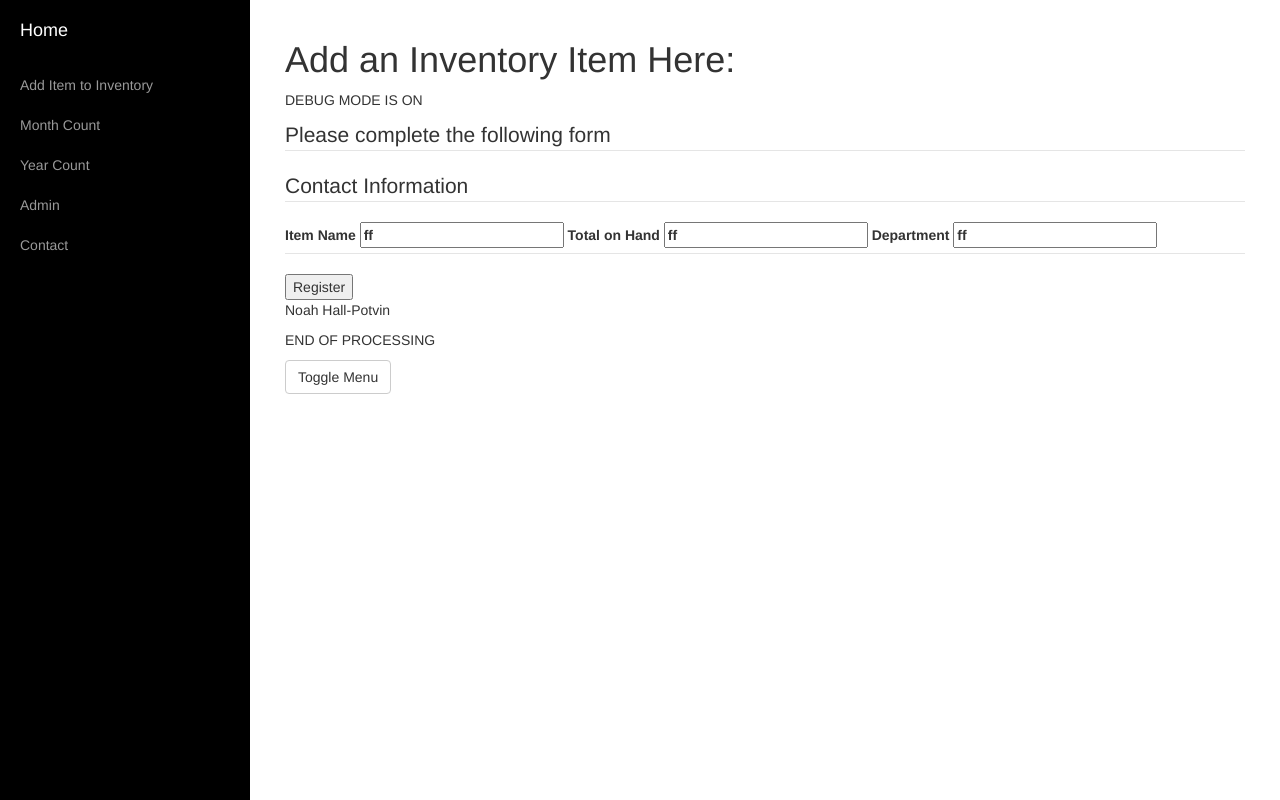
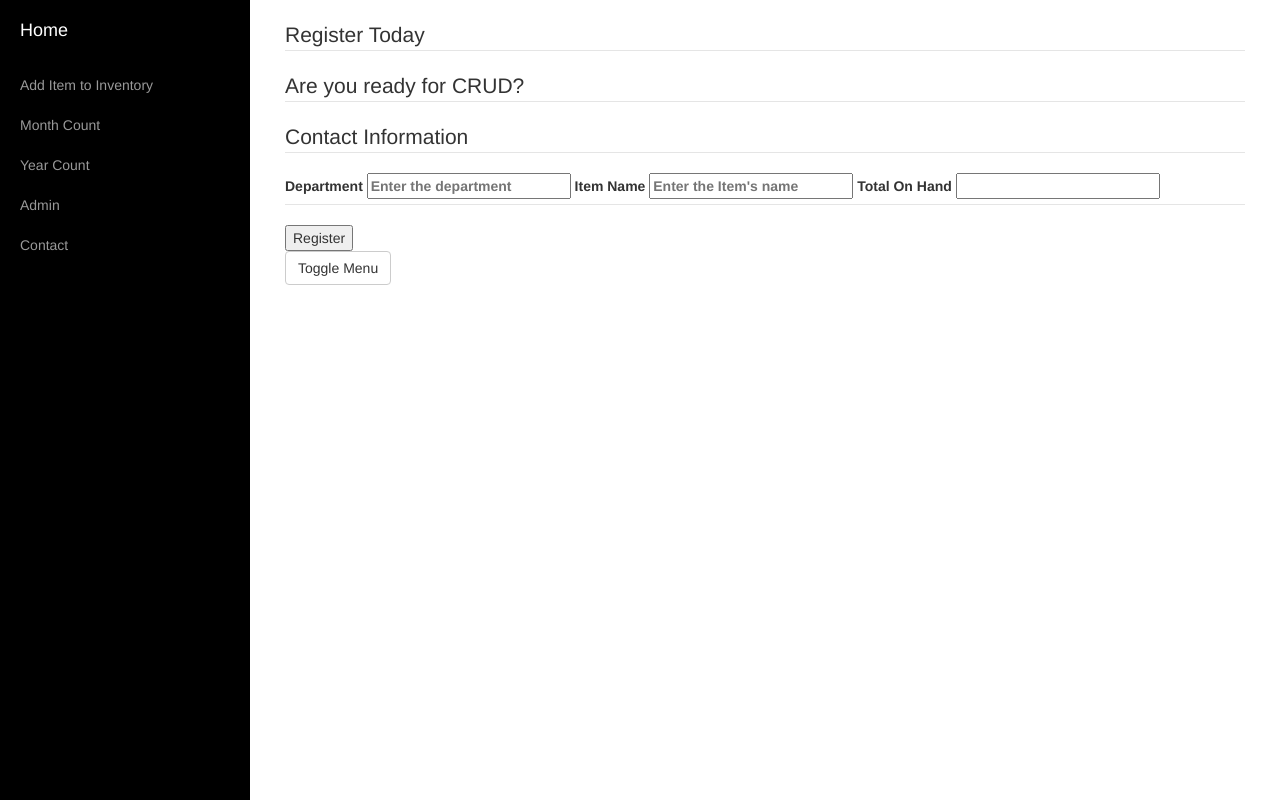
Before and after one commit to nhallpot/CS148FinalProject, a PHP site: page /cs148/finalproject/add.php in a window 1280 px wide. Run offline with PHP 8.4, Linux system fonts and the light colour scheme.

Commit message:
finished add

```diff
--- a/cs148/finalproject/add.php
+++ b/cs148/finalproject/add.php
@@ -14,13 +14,46 @@ include 'top.php';
         <div class="container-fluid">
             <div class="row">
                 <div class="col-lg-12">
-                    <h1>Add an Inventory Item Here:</h1>
                 <?php
+                /* the purpose of this page is to display a form to allow a person to register
+                 * the form will be sticky meaning if there is a mistake the data previously
+                 * entered will be displayed again. Once a form is submitted (to this same page)
+                 * we first sanitize our data by replacing html codes with the html character.
+                 * then we check to see if the data is valid. if data is valid enter the data
+                 * into the table and we send and dispplay a confirmation email message.
+                 *
+                 * if the data is incorrect we flag the errors.
+                 *
+                 * Written By: Robert Erickson robert.erickson@uvm.edu
+                 * Last updated on: October 17, 2014
+                 *
+                 *
+                  -- --------------------------------------------------------
+                  --
+                  -- Table structure for table `tblRegister`
+                  --
+
+                  CREATE TABLE IF NOT EXISTS `tblRegister` (
+                  `pmkRegisterId` int(11) NOT NULL AUTO_INCREMENT,
+                  `fldEmail` varchar(65) DEFAULT NULL,
+                  `fldDateJoined` timestamp NOT NULL DEFAULT CURRENT_TIMESTAMP,
+                  `fldConfirmed` tinyint(1) NOT NULL DEFAULT '0',
+                  `fldApproved` tinyint(4) NOT NULL DEFAULT '0',
+                  PRIMARY KEY (`pmkRegisterId`)
+                  ) ENGINE=MyISAM DEFAULT CHARSET=utf8 AUTO_INCREMENT=1 ;
+
+                 * I am using a surrogate key for demonstration,
+                 * email would make a good primary key as well which would prevent someone
+                 * from entering an email address in more than one record.
+                 */
+
+                //%^%^%^%^%^%^%^%^%^%^%^%^%^%^%^%^%^%^%^%^%^%^%^%^%^%^%^%^%^%^%^%^%^%^%^%^%^%^%
+                //
                 // SECTION: 1 Initialize variables
                 //
                 // SECTION: 1a.
                 // variables for the classroom purposes to help find errors.
-                $debug = true;
+                $debug = false;
                 if (isset($_GET["debug"])) { // ONLY do this in a classroom environment
                     $debug = false;
                 }
@@ -41,10 +74,10 @@ include 'top.php';
                 //
                 // Initialize variables one for each form element
                 // in the order they appear on the form
-                $ItemName = "ff";
-                $TotalOnHand = "ff";
-                $Department ="ff";
-                $adminEmail="nhallpot@uvm.edu";
+                $department = "";
+                $itemName = "";
+                $totalOnHand="";
+
 
                 //%^%^%^%^%^%^%^%^%^%^%^%^%^%^%^%^%^%^%
                 //
@@ -52,9 +85,9 @@ include 'top.php';
                 //
                 // Initialize Error Flags one for each form element we validate
                 // in the order they appear in section 1c.
-                $ItemNameError = false;
-                $TotalOnHandError = false;
-                $DepartmentError = false;
+                $departmentError = false;
+                $itemNameError = false;
+                $totalOnHandError = false;
 
                 //%^%^%^%^%^%^%^%^%^%^%^%^%^%^%^%^%^%^%
                 //
@@ -92,9 +125,9 @@ include 'top.php';
                 // SECTION: 2b Sanitize (clean) data
                 // remove any potential JavaScript or html code from users input on the
                 // form. Note it is best to follow the same order as declared in section 1c.
-                   $ItemName =filter_var($_POST["txtItemName"],FILTER_SANITIZE_STRING);
-                   $TotalOnHand =filter_var($_POST["txtTotalOnHand"],FILTER_SANITIZE_STRING);
-                   $Department = filter_var($_POST["txtDepartment"],FILTER_SANITIZE_STRING);
+                    $department = filter_var($_POST["txtDepartment"], FILTER_SANITIZE_STRING);
+                    $itemName = filter_var($_POST["txtItemName"], FILTER_SANITIZE_STRING);
+                    $totalOnHand = filter_var($_POST["txtTotalOnHand"], FILTER_SANITIZE_STRING);
 
                 //@@@@@@@@@@@@@@@@@@@@@@@@@@@@@@@@@
                 //
@@ -108,17 +141,17 @@ include 'top.php';
                 // see section 3b. The error flag ($emailERROR) will be used in section 3c.
 
 
-                    if ($ItemName == "") {
-                        $errorMsg[] = "Please enter an Item Name";
-                        $ItemNameError = true;
+                    if ($department == "") {
+                        $errorMsg[] = "Please a department";
+                        $departmentError = true;
                     }
-                    if ($TotalOnHand ==""){
-                        $errorMsg[] = "Please enter a total number of units on hand";
-                        $TotalOnHandError = true;
+                    if ($itemName == ""){
+                        $errorMsg[] = "Please enter an item name";
+                        $itemNameError = true;
                     }
-                    if ($Department ==""){
-                        $errorMsg[] = "Please enter a department for the item";
-                        $DepartmentError = true;
+                    if ($totalOnHand == ""){
+                        $errorMsg[] = "Please enter the total on hand for the item";
+                        $totalOnHandError = true;
                     }
 
                 //@@@@@@@@@@@@@@@@@@@@@@@@@@@@@@@@@
@@ -138,17 +171,16 @@ include 'top.php';
                         $dataEntered = false;
 
                         try {
-                            // Connect to the database
                             require_once('../bin/myDatabase.php');
-                            $dbUserName = (get_current_user() . '_writer');
+
+                            $dbUserName = get_current_user() . '_writer';
                             $whichPass = "w"; //flag for which one to use.
                             $dbName = strtoupper(get_current_user()) . '_Final_Project';
                             $thisDatabase = new myDatabase($dbUserName, $whichPass, $dbName);
+                            $thisDatabase->db->beginTransaction();
+                            $query = 'INSERT INTO tblItem (fldDepartment,fldItemName,fldTotalOnHand) values (?,?,?)';
 
-                            $thisDatabase->db->beginTransaction();
-                            $query = 'INSERT INTO tblItem (fldItemName,fldTotalOnHand,fldDepartment) values ("?,?,?")';
-                            $data = array($ItemName,$TotalOnHand,$Department);
-
+                            $data = array($department,$itemName,$totalOnHand);
                             if ($debug) {
                                 print "<p>sql " . $query;
                                 print"<p><pre>";
@@ -156,12 +188,8 @@ include 'top.php';
                                 print"</pre></p>";
                             }
                             $results = $thisDatabase->insert($query, $data);
-                            print "hello";
 
-                            print_r($results);
-                            print "hello";
-                            //if you have an auto increment key
-                            $primaryKey = $thisDatabase->lastInsertId();
+                            $primaryKey = $thisDatabase->lastInsert();
                             if ($debug)
                                 print "<p>pmk= " . $primaryKey;
 
@@ -186,7 +214,9 @@ include 'top.php';
                             $query = "SELECT fldDateJoined FROM tblRegister WHERE pmkRegisterId=" . $primaryKey;
                             $results = $thisDatabase->select($query);
 
+
                             $key2 = $primaryKey;
+
 
                             if ($debug)
                                 print "<p>key 2: " . $key2;
@@ -197,10 +227,10 @@ include 'top.php';
                             //Put forms information into a variable to print on the screen
                             //
 
-                            $messageA = '<h2>Thank you for registering.</h2>';
+                            $messageA = '<h2>Someone has tried to add an item to the inventory:.</h2>';
 
-                            $messageB = "<p>Click this link to confirm your registration: ";
-                            $messageB .= '<a href="' . $domain . $path_parts["dirname"] . '/confirmation.php?w=' . $key2 . '">Confirm Registration</a></p>';
+                            $messageB = "<p>Click this link to confirm an additon: ";
+                            $messageB .= '<a href="' . $domain . $path_parts["dirname"] . '/confirmation.php?w=' . $key2 . '">Confirm Addition</a></p>';
                             $messageB .= "<p>or copy and paste this url into a web browser: ";
                             $messageB .= $domain . $path_parts["dirname"] . '/confirmation.php?w=' . $key2 . "</p>";
 
@@ -209,8 +239,12 @@ include 'top.php';
                             //##############################################################
                             //
                             // email the form's information
+
                             //
-                            $to = $adminEmail; // the person who filled out the form
+                            // This email is the admin email
+                            $email="nhallpot@uvm.edu";
+
+                            $to = $email; // the person who filled out the form
                             $cc = "";
                             $bcc = "";
                             $from = "Inventory Management System";
@@ -242,14 +276,12 @@ include 'top.php';
                             print "not ";
                         }
                         print "been processed</h1>";
-                        print "<p>A copy of this message has ";
+                        print "<p>A copy of the request has ";
                         if (!$mailed) {
                             print "not ";
                         }
                         print "been sent</p>";
-                        print "<p>To: " . $email . "</p>";
-                        print "<p>Mail Message:</p>";
-                        print $messageA . $messageC;
+                        print "<p>to your System Administrator</p>";
                     } else {
                 //####################################
                 //
@@ -265,7 +297,6 @@ include 'top.php';
                             print "</ol>\n";
                             print '</div>';
                         }
-
                 //####################################
                 //
                 // SECTION 3c html Form
@@ -286,35 +317,33 @@ include 'top.php';
                               method="post"
                               id="frmRegister">
                             <fieldset class="wrapper">
-                <!--                <legend>Register Today</legend>
-                                <p></p>
-                                <fieldset class="wrapperTwo">-->
-                                    <legend>Please complete the following form</legend>
+                                <legend>Register Today</legend>
+                                <fieldset class="wrapperTwo">
+                                    <legend>Are you ready for CRUD?</legend>
                                     <fieldset class="contact">
                                         <legend>Contact Information</legend>
 
-                                        <label for="txtItemName" class="required">Item Name
-                                        <input type="text" id="txtItemName" name="txtItemName"
-                                               value="<?php print $ItemName; ?>"
-                                               tabindex="118" maxlength="45" placeholder="Enter an Item Name"
-                                               <?php if ($ItemNameError) print 'class="mistake"'; ?>
+                                        <label for="txtDepartment">Department
+                                        <input type="text" id="txtDepartment" name="txtDepartment"
+                                               value="<?php print $department; ?>"
+                                               tabindex="118" maxlength="25" placeholder="Enter the department"
+                                               <?php if ($departmentError) print 'class="mistake"'; ?>
                                                onfocus="this.select()"
                                                >
                                         </label>
-                                        <label for="txtTotalOnHand">Total on Hand
-                                            <input type="text" id="txtTotalOnHand" name="txtTotalOnHand"
-                                                   value="<?php print $TotalOnHand; ?>"
-                                                   tabindex="120" maxlength="3" placeholder="Enter the total of number of units on hand"
-                                                   <?php if ($TotalOnHandError) print 'class="mistake"'; ?>
+                                        <label for="txtItemName" >Item Name
+                                            <input type="text" id="txtItemName" name="txtItemName"
+                                                   value="<?php print $itemName; ?>"
+                                                   tabindex="120" maxlength="25" placeholder="Enter the Item's name"
+                                                   <?php if ($itemNameError) print 'class="mistake"'; ?>
                                                    onfocus="this.select()"
                                                    >
                                         </label>
-
-                                        <label for="txtDepartment">Department
-                                            <input type="text" id="txtDepartment" name="txtDepartment"
-                                                   value="<?php print $Department; ?>"
-                                                   tabindex="122" maxlength="45" placeholder="Enter the department the item belongs to"
-                                                   <?php if ($DepartmentError) print 'class="mistake"'; ?>
+                                        <label for="txtTotalOnHand" >Total On Hand
+                                            <input type="text" id="txtTotalOnHand" name="txtTotalOnHand"
+                                                   value="<?php print $totalOnHand; ?>"
+                                                   tabindex="122" maxlength="4" placeholder=""
+                                                   <?php if ($totalOnHandError) print 'class="mistake"'; ?>
                                                    onfocus="this.select()"
                                                    >
                                         </label>
@@ -334,11 +363,9 @@ include 'top.php';
 
 
                 <?php
-                include "footer.php";
                 if ($debug)
                     print "<p>END OF PROCESSING</p>";
                 ?>
-                </article>
 
                 <a href="#menu-toggle" class="btn btn-default" id="menu-toggle">Toggle Menu</a>
                 </div>
--- a/cs148/finalproject/top.php
+++ b/cs148/finalproject/top.php
@@ -78,7 +78,7 @@
 
         require_once('lib/security.php');
 
-        if ($path_parts['filename'] == "month"||$path_parts['filename'] == "year"||$path_parts['filename'] == "admin"||$path_parts['filename'] == "contact") {
+        if ($path_parts['filename'] == "month"||$path_parts['filename'] == "year"||$path_parts['filename'] == "admin"||$path_parts['filename'] == "contact"||$path_parts['filename'] == "add") {
             include "lib/validation-functions.php";
             include "lib/mail-message.php";
         }
```
Lines whose indentation alone changed are shown as unchanged.
